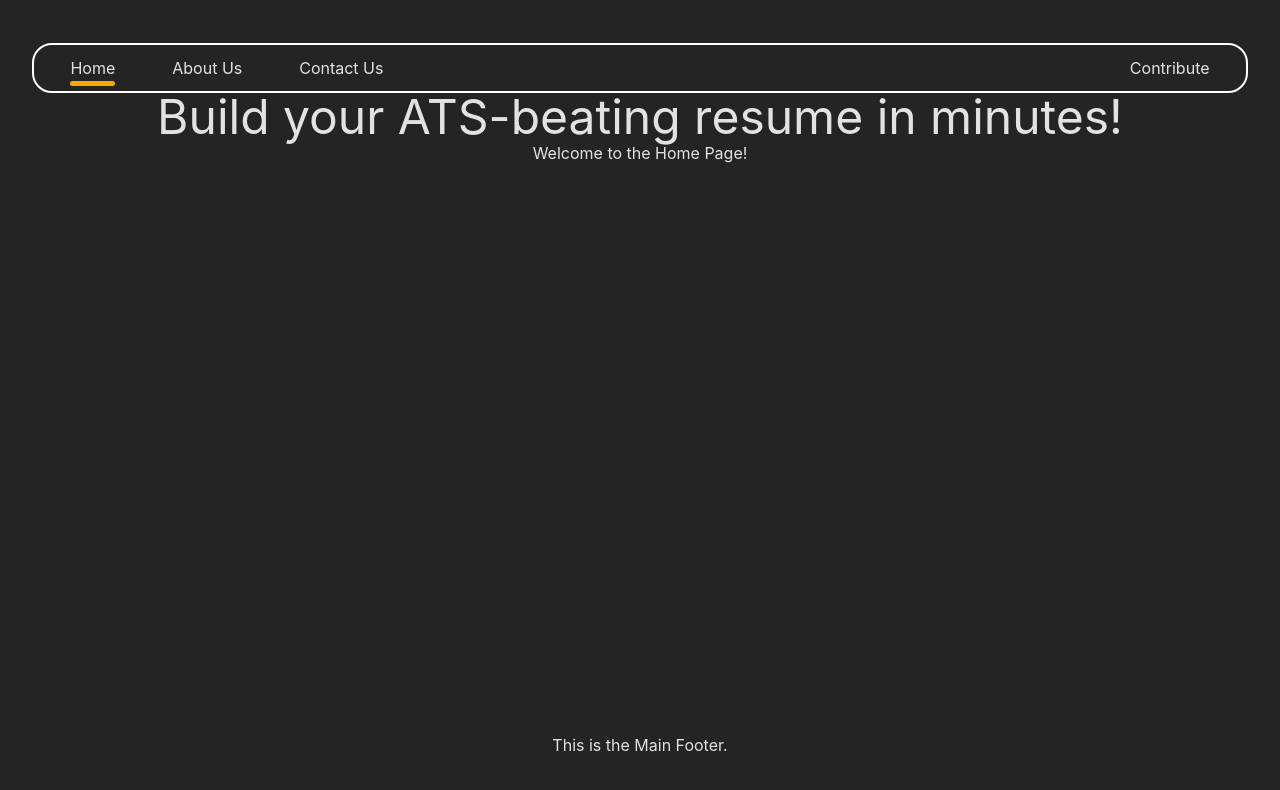
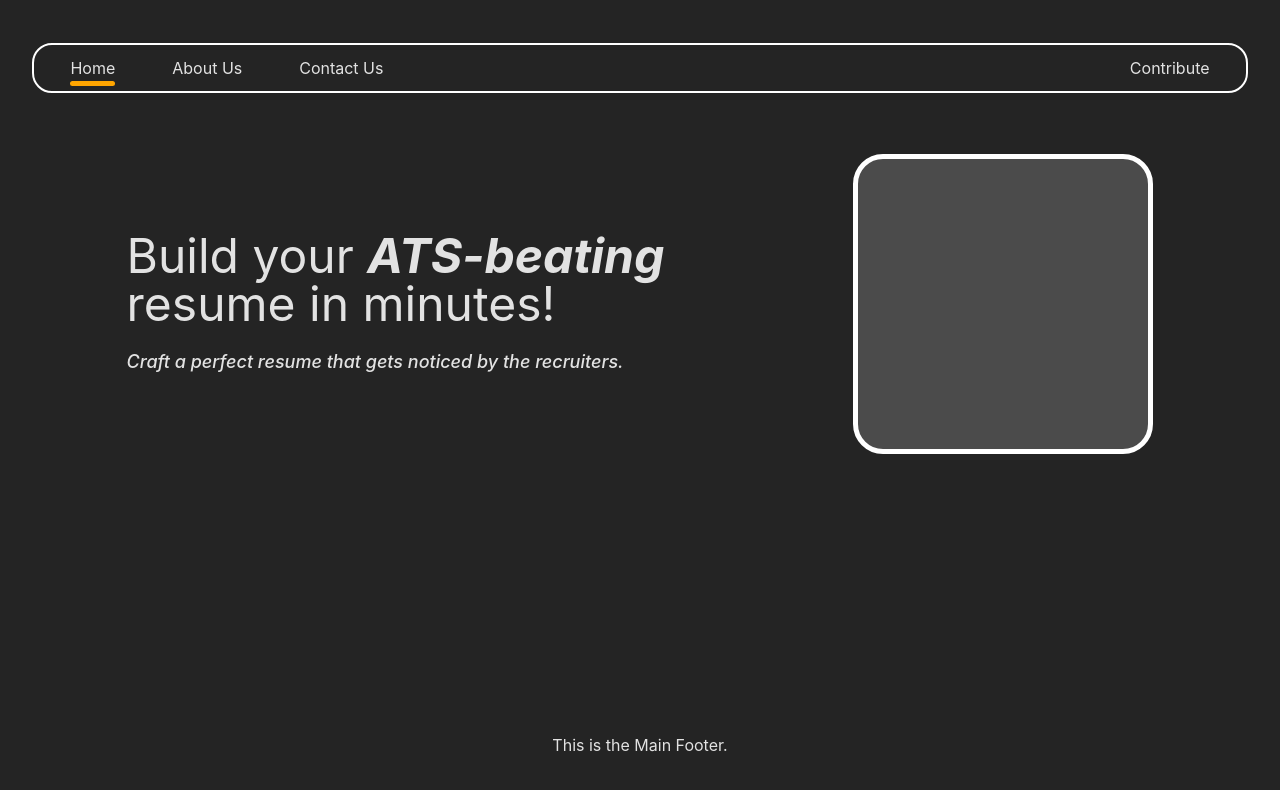
Before and after one commit to Subhranshu-Lenka/React-Resume-Builder, a React (Vite) app: page / in a window 1280 px wide. Shown: the top 790 px of the page. Built offline with nearby package versions, Linux system fonts and the light colour scheme.

Commit message:
hero section in home page

```diff
--- a/src/pages/Home/Home.jsx
+++ b/src/pages/Home/Home.jsx
@@ -1,10 +1,27 @@
-import React from "react";
+import "./home.css";
 
 function Home() {
   return (
     <div>
-      <h2 className="text-5xl">Build your ATS-beating resume in minutes!</h2>
-      <p>Welcome to the Home Page!</p>
+      {/* <p>Welcome to the Home Page!</p> */}
+      <section className="hero">
+        <h2
+          className="text-5xl text-left"
+        >
+          Build your&nbsp;
+          <span
+            className="italic font-bold">
+            ATS-beating
+          </span> <br />
+          resume in minutes!
+          <br />
+          <p
+            className="mt-5 italic text-lg font-medium">
+            Craft a perfect resume that gets noticed by the recruiters.
+          </p>
+        </h2>
+        <div className="hero-img"></div>
+      </section>
     </div>
   );
 }
--- /dev/null
+++ b/src/pages/Home/home.css
@@ -0,0 +1,16 @@
+.hero {
+    display: flex;
+    align-items: center;
+    justify-content: space-around;
+    min-height: 20vh;
+    width: 100%;
+    padding: 5% 0%;
+}
+
+.hero-img {
+    height: 300px;
+    width: 300px;
+    background-color: rgb(75, 75, 75);
+    border: 5px solid white;
+    border-radius: 10%;
+}
```
